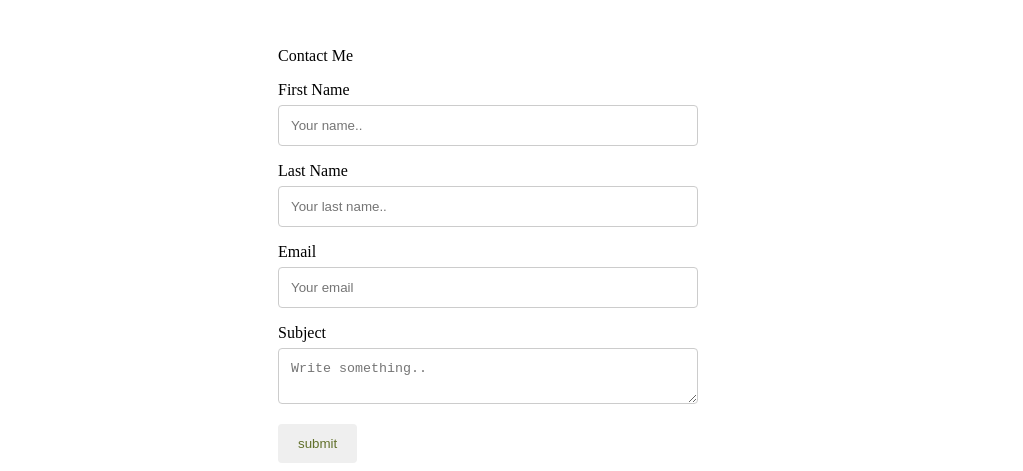
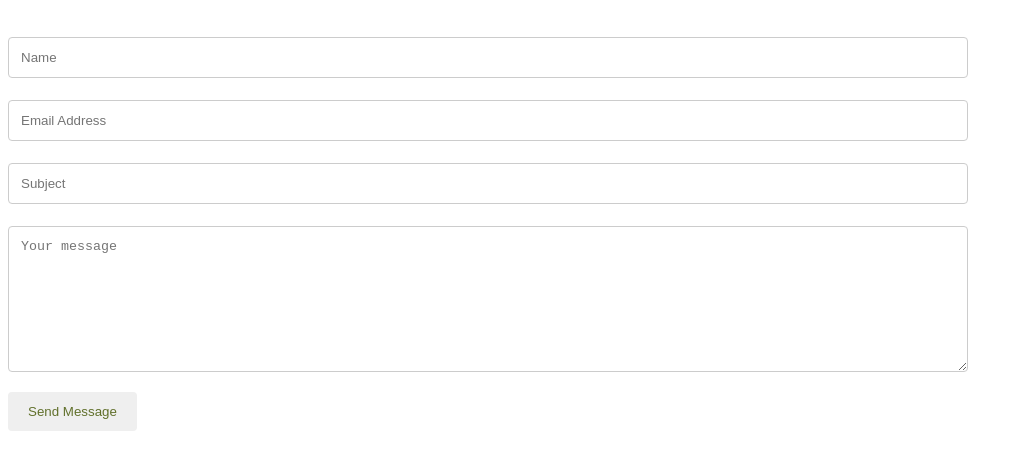
Before and after one commit to anthoniomadu/gatsby-blog-v2-master, a Gatsby site in the folder frontend/: page /home in a window 1280 px wide. Shown: the part 1800-2271 px from the top of the page, without its empty margins (0-1023 px from the left). After the commit the page ends 2239 px from the top, so only its background shows below. Built offline with nearby package versions, Linux system fonts and the light colour scheme; Gatsby itself is replaced by a stand-in of ours; some packages are replaced by stand-ins of ours.

Commit message:
Update home.js

```diff
--- a/frontend/src/pages/home.js
+++ b/frontend/src/pages/home.js
@@ -1,114 +1,80 @@
-import React, { Component } from "react"
-import HomeCarousel from "../containers/pages/HomeCarousel"
-import Aboutus from "./aboutus"
+import React from 'react';
+import HomeCarousel from '../containers/pages/HomeCarousel';
+import Aboutus from './aboutus';
+import emailjs from "emailjs-com";
 // import Reelcarousel from './Reelcarousel'
-import "./App.css"
-import { Container } from "react-bootstrap"
+import './App.css'
+import { Container } from 'react-bootstrap';
 
-class Home extends Component {
-  state = {
-    fname: "",
-    lname: "",
-    email: "",
-    message: "",
+
+function sendEmail(e){
+    e.preventDefault();
+
+    emailjs.sendForm('gmail', 'template_s4plr4a', e.target, 'user_NDMZL6KsYA29lZZeakAMV')
+      .then((result) => {
+          console.log(result.text);
+      }, (error) => {
+          console.log(error.text);
+      });
+      e.target.reset()
 }
 
-  handleChange = (e) => {
-    this.setState({
-      [e.target.id]: e.target.value,
-    });
-  };
+const Home = () => {
+    return(
 
-  handleSubmit = (e) => {
-    e.preventDefault();
-    console.log(this.state);
-  }
-
-  render() {
-    return (
-      <Container class="row">
-        <br />
+        <Container class='row'>
+        <br/>
             <Container>
-          <HomeCarousel />
+                <HomeCarousel/>
             </Container>
             <Container>
+            <div className="yogapose2">
+            <img src="https://res.cloudinary.com/deya21gvu/image/upload/v1601049128/LU%20pics/APNG/yogapose2_pxtzso.png" alt="Peace"></img>
+            </div>
             </Container>
-        <br />
+            <br/>
              <div>
-          <Aboutus />
+                <Aboutus/>
             </div>
-        <br />
-        <Container class="Contactfooter">
+            <br/>
+            <Container class="footer">
             <div class="container">
                 <div class="row">
                     <div class="col-md-5">
                         <div class="row">
-                  <div class="col-6"></div>
+                            <div class="col-6">
+
+                            </div>
+
                         </div>
                         <ul class="nav">
-                  <li class="nav-item">
-                    <a href="" class="nav-link pl-0">
-                      <i class="fa fa-facebook fa-lg"></i>
-                    </a>
-                  </li>
-                  <li class="nav-item">
-                    <a href="" class="nav-link">
-                      <i class="fa fa-twitter fa-lg"></i>
-                    </a>
-                  </li>
-                  <li class="nav-item">
-                    <a href="" class="nav-link">
-                      <i class="fa fa-github fa-lg"></i>
-                    </a>
-                  </li>
-                  <li class="nav-item">
-                    <a href="" class="nav-link">
-                      <i class="fa fa-instagram fa-lg"></i>
-                    </a>
-                  </li>
+                            <li class="nav-item"><a href="" class="nav-link pl-0"><i class="fa fa-facebook fa-lg"></i></a></li>
+                            <li class="nav-item"><a href="" class="nav-link"><i class="fa fa-twitter fa-lg"></i></a></li>
+                            <li class="nav-item"><a href="" class="nav-link"><i class="fa fa-github fa-lg"></i></a></li>
+                            <li class="nav-item"><a href="" class="nav-link"><i class="fa fa-instagram fa-lg"></i></a></li>
                         </ul>
-                <br />
+                        <br/>
                     </div>
-              <div className="Contactus">
-                <p>Contact Me</p>
-                <div>
-                  <form onSubmit={this.handleSubmit}>
-                    <label htmlFor="fname">First Name</label>
-                    <input
-                      type="text"
-                      id="fname"
-                      name="firstname"
-                      placeholder="Your name.."
-                      onChange={this.handleChange}
-                    />
-                    <label htmlFor="sname">Last Name</label>
-                    <input
-                      type="text"
-                      id="lname"
-                      name="lastname"
-                      placeholder="Your last name.."
-                      onChange={this.handleChange}
-                    />
-
-                    <label htmlFor="email">Email</label>
-                    <input
-                      type="email"
-                      id="email"
-                      name="email"
-                      placeholder="Your email"
-                      onChange={this.handleChange}
-                    />
-
-                    <label htmlFor="textarea">Subject</label>
-                    <textarea
-                      id="subject"
-                      name="subject"
-                      placeholder="Write something.."
-                      onChange={this.handleChange}
-                    ></textarea>
-                    <input type="submit" value="submit" />
+                    <div className="container">
+                    <form className="contact-form" onSubmit={sendEmail}>
+      <div className="row pt-5 mx-auto">
+          <div className="col-8 form-group mx-auto">
+              <input type="text" className="form-control" placeholder="Name" name="name"/>
+          </div>
+          <div className="col-8 form-group pt-2 mx-auto">
+              <input type="email" className="form-control" placeholder="Email Address" name="email"/>
+          </div>
+          <div className="col-8 form-group pt-2 mx-auto">
+              <input type="text" className="form-control" placeholder="Subject" name="subject"/>
+          </div>
+          <div className="col-8 form-group pt-2 mx-auto">
+              <textarea className="form-control" id="" cols="30" rows="8"  placeholder="Your message" name="message"></textarea>
+          </div>
+          <div className="col-8 pt-3 mx-auto">
+              <input type="submit" className="btn btn-info" value="Send Message"></input>
+      </div>
+      </div>
     </form>
-                </div>
      </div>
     </div>
     </div>
@@ -127,6 +93,6 @@ class Home extends Component {
         </Container>
         )
 }
-}
 
-export default Home
+
+export default Home;
```
Lines whose indentation alone changed are shown as unchanged.
